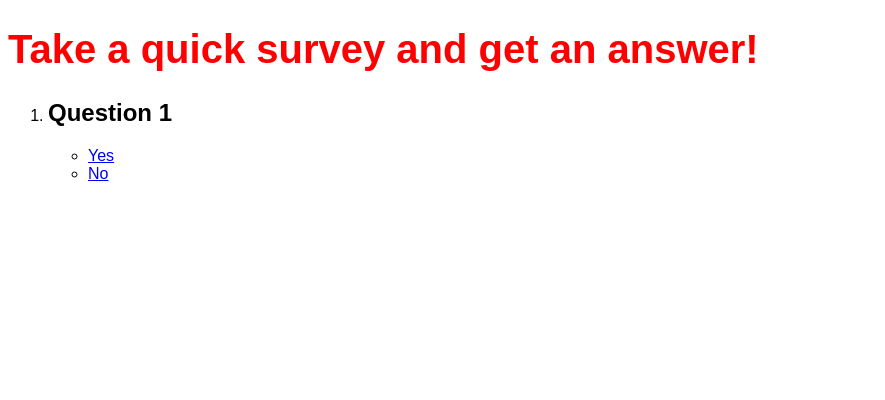
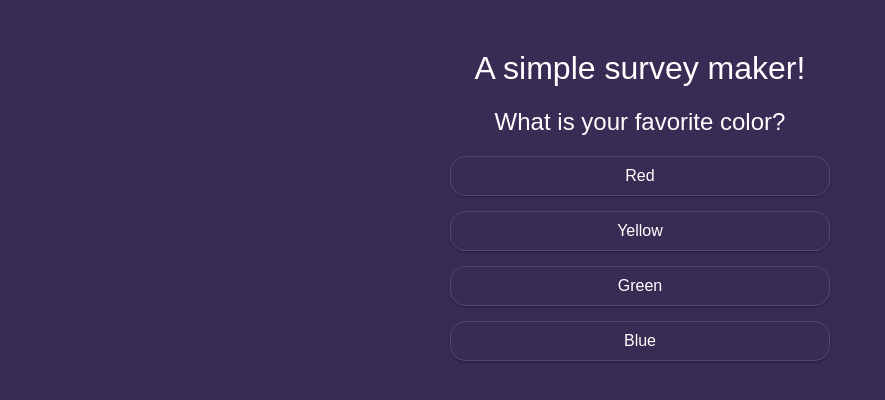
Before and after one commit to advantgard/survey-maker, a plain HTML site: page index.html in a window 1280 px wide. Shown: the whole page, without its empty margins (0-885 px from the left). Drawn offline with nearby package versions, Linux system fonts and the light colour scheme.

Commit message:
Survey maker v.0.1

```diff
--- a/css/app.map.css
+++ /dev/null
@@ -1 +0,0 @@
-{"version":3,"sources":["app.less"],"names":[],"mappings":"AAAA,aACE;EACE,YAAA;;AAFJ,aAKE;EACE,UAAA;EACA,eAAA","file":"app.css"}
--- a/index.html
+++ b/index.html
@@ -5,44 +5,20 @@
     <meta name="viewport"
           content="width=device-width, user-scalable=no, initial-scale=1.0, maximum-scale=1.0, minimum-scale=1.0">
     <meta http-equiv="X-UA-Compatible" content="ie=edge">
-    <title>Quick Survey</title>
-
-    <style type="text/css">
-
-        body {
-            font-family: Arial, sans-serif;
-        }
-
-        .js-survey-item {
-            display: none;
-        }
-
-        .js-survey-item.js-visible {
-            display: list-item;
-        }
-
-        .js-survey-prev, .js-survey-next, .js-survey-done {
-            display: none;
-        }
-
-        .survey-answer-selected > a {
-            color: red;
-        }
-
-    </style>
+    <title>Survey Maker</title>
 
     <link rel="stylesheet" href="css/app.css">
 </head>
 <body>
 
     <div class="survey-maker">
-        <h1>Take a quick survey and get an answer!</h1>
+        <h1>A simple survey maker!</h1>
 
         <div class="js-quick-survey">
             <ol class="js-survey-container"></ol>
             <div class="js-survey-controls">
-                <a href="javascript:void(0)" class="js-survey-prev" data-control-action="prev"><< Prev</a>
-                <a href="javascript:void(0)" class="js-survey-next" data-control-action="next">Next >></a>
+                <a href="javascript:void(0)" class="js-survey-prev" data-control-action="prev">Prev</a>
+                <a href="javascript:void(0)" class="js-survey-next" data-control-action="next">Next</a>
                 <a href="javascript:void(0)" class="js-survey-done" data-control-action="done">Done</a>
             </div>
         </div>
@@ -62,10 +38,10 @@
                     dataType: "json"
                 })
                         .done(function (config) {
-                            var substantialPresenceTest = new window.appScripts.surveyMaker(config, function (survey) {
-                                console.log(survey);
+                            var testSurvey = new window.appScripts.surveyMaker(config, function (survey) {
+                                alert("Thank you for completing the survey!");
                             });
-                            substantialPresenceTest.init();
+                            testSurvey.init();
                         });
             });
 
--- a/js/survey-maker.js
+++ b/js/survey-maker.js
@@ -71,8 +71,14 @@
 
         api.renderCurrentItem = function () {
 
-            $surveyItems.removeClass("js-visible");
-            $surveyItems.eq(currentQuestion).addClass("js-visible");
+            $surveyItems.hide();
+            $surveyItems.eq(currentQuestion).show();
+
+            if(surveyProgress === 0) {
+                $prev.hide();
+                $next.hide();
+                $done.hide();
+            }
 
             if(currentQuestion <= 0) {
                 $prev.hide();
@@ -113,12 +119,16 @@
 
         api.handleAnswer = function () {
 
-            var questionIndex = $(this).parents(".js-survey-item").attr("data-item-index");
+            var $this = $(this);
+            var $parent = $this.parent();
 
-            survey.questions[questionIndex].result = $(this).attr("data-answer-index");
-            $(this).parent().addClass('survey-answer-selected');
+            var questionIndex = $this.parents(".js-survey-item").attr("data-item-index");
 
-            if(currentQuestion < surveyLength) {
+            survey.questions[questionIndex].result = $this.attr("data-answer-index");
+            $parent.siblings().removeClass('survey-answer-selected');
+            $parent.addClass('survey-answer-selected');
+
+            if(currentQuestion < surveyLength && currentQuestion === surveyProgress) {
                 surveyProgress++;
                 api.next();
             } else if (currentQuestion === surveyLength) {
--- a/json/test-survey.json
+++ b/json/test-survey.json
@@ -2,34 +2,39 @@
   "questions": [
 
     {
-      "question": "Question 1",
+      "question": "What is your favorite color?",
       "answers": [
-        "Yes",
-        "No"
+        "Red",
+        "Yellow",
+        "Green",
+        "Blue"
       ]
     },
 
     {
-      "question": "Question 2",
+      "question": "What is your favorite food?",
       "answers": [
-        "Yes",
-        "No"
+        "Pizza",
+        "Hamburger",
+        "Sushi"
       ]
     },
 
     {
-      "question": "Question 3",
+      "question": "Where do you like to travel?",
       "answers": [
-        "Yes",
-        "No"
+        "Paris",
+        "Japan",
+        "Australia",
+        "Europe"
       ]
     },
 
     {
-      "question": "Question 4",
+      "question": "Dogs or cats?",
       "answers": [
-        "Yes",
-        "No"
+        "Dogs",
+        "Cats"
       ]
     }
 
--- a/less/app.less
+++ b/less/app.less
@@ -1,10 +1,68 @@
+body {
+  font-family: Arial, sans-serif;
+  background-color: #382C54;
+  color: #fff;
+}
+
 .survey-maker {
-  .js-survey-done {
-    color: green;
+
+  width: 30%;
+  margin: 50px auto;
+
+  h1, h2 {
+    font-weight: 200;
+    text-align: center;
   }
 
-  h1 {
-    color: red;
-    font-size: 40px;
+  ol, ul, li {
+    list-style-type: none;
+    text-align: center;
+    padding: 0;
   }
+
+  .js-survey-answers {
+
+    > li {
+      border: 1px solid #54486E;
+      border-radius: 15px;
+      margin: 15px 0;
+      padding: 10px 0;
+      box-shadow: 0 1px 3px rgba(0,0,0,0.12), 0 1px 2px rgba(0,0,0,0.24);
+      transition: all 0.3s cubic-bezier(.25,.8,.25,1);
+
+      &.survey-answer-selected {
+        background-color: coral;
+        border-color: orange;
+      }
+
+      &:hover {
+        background-color: #54486E;
+        cursor: pointer;
+        box-shadow: 0 14px 28px rgba(0,0,0,0.25), 0 10px 10px rgba(0,0,0,0.22);
+      }
+
+      > a {
+        color: #fff;
+        text-decoration: none;
+        display: block;
+      }
+    }
+
+  }
+
+  .js-survey-controls {
+
+    text-align: center;
+
+    > a {
+      display: inline-block;
+      text-align: center;
+      color: #fff;
+      padding: 10px 0;
+      text-decoration: none;
+      width: 32%;
+    }
+
+  }
+
 }
--- /dev/null
+++ b/less/app.map.css
@@ -0,0 +1 @@
+{"version":3,"sources":["app.less"],"names":[],"mappings":"AAAA;EACE,8BAAA;EACA,yBAAA;EACA,WAAA;;AAGF;EAEE,UAAA;EACA,iBAAA;;AAHF,aAKE;AALF,aAKM;EACF,gBAAA;EACA,kBAAA;;AAPJ,aAUE;AAVF,aAUM;AAVN,aAUU;EACN,qBAAA;EACA,kBAAA;EACA,UAAA;;AAbJ,aAgBE,mBAEE;EACE,yBAAA;EACA,mBAAA;EACA,cAAA;EACA,eAAA;EACA,wEAAA;EACA,qBAAqB,gCAArB;;AAEA,aAVJ,mBAEE,KAQG;EACC,uBAAA;EACA,oBAAA;;AAGF,aAfJ,mBAEE,KAaG;EACC,yBAAA;EACA,eAAA;EACA,4EAAA;;AAlCR,aAgBE,mBAEE,KAmBE;EACE,WAAA;EACA,qBAAA;EACA,cAAA;;AAxCR,aA8CE;EAEE,kBAAA;;AAhDJ,aA8CE,oBAIE;EACE,qBAAA;EACA,kBAAA;EACA,WAAA;EACA,eAAA;EACA,qBAAA;EACA,UAAA","file":"../css/app.css"}
```
Also changed, not shown: css/app.css.
